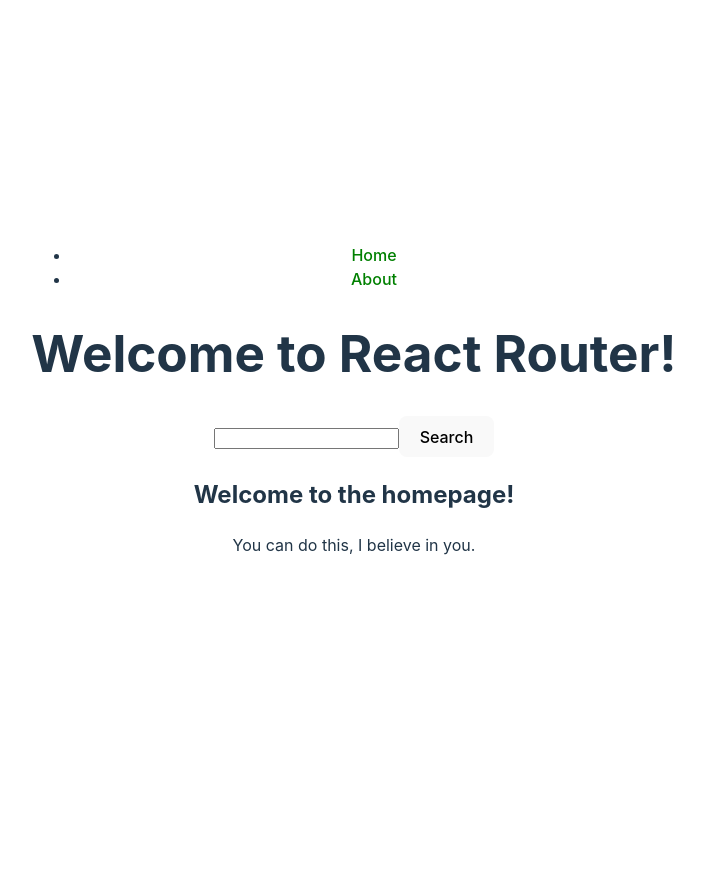
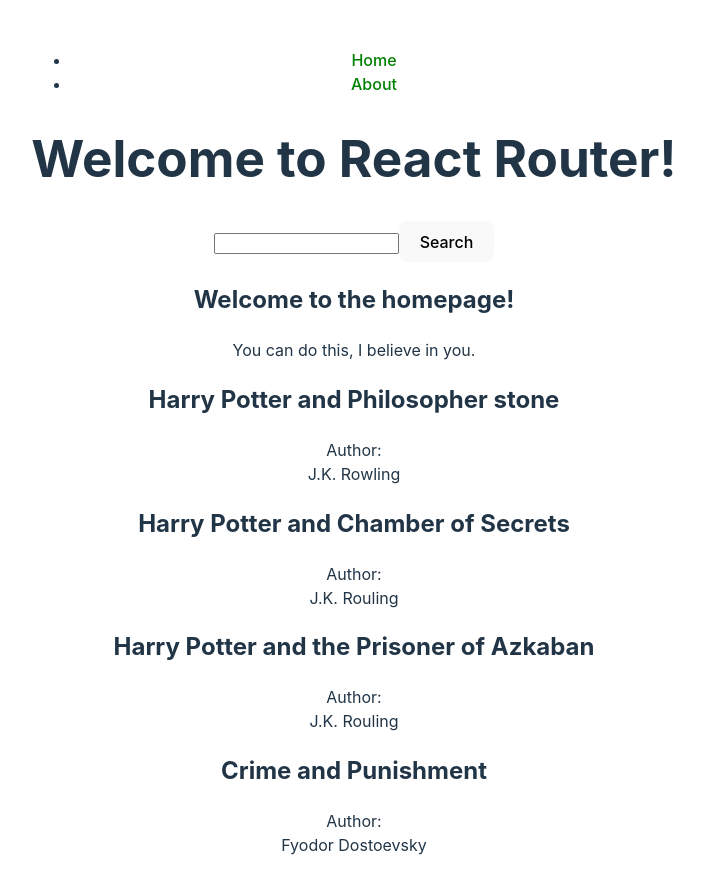
Before and after one commit to annTerry/React_Tasks, a React (Vite) app in the folder react_components/: page / in a window 1280 px wide. Shown: the whole page, without its empty margins (286-990 px from the left). Before the commit the page ends 800 px from the top, so only its background shows below. Built offline with nearby package versions, Linux system fonts and the light colour scheme.

Commit message:
feat: card and cards render

```diff
--- a/react_components/src/data/cards.json
+++ b/react_components/src/assets/data/cards.json
@@ -1,5 +1,4 @@
-{"cards":[
-   {"bookName" : "Harry Potter and Philosopher stone",
+[{"bookName" : "Harry Potter and Philosopher stone",
     "author": "J.K. Rowling",
     "popularity": 9,
     "year": "1997",
@@ -43,4 +42,4 @@
 "quantity" : 3,
 "state" : "base"
 }
-]}
+]
--- /dev/null
+++ b/react_components/src/common/types.ts
@@ -0,0 +1,12 @@
+export interface Card {
+    bookName :string,
+    author: string,
+    popularity: number,
+    year: string,
+    translation?: string,
+    cover: string,
+    pages: number,
+    illustration? : string,
+    quantity : number,
+    state? : string
+};
--- /dev/null
+++ b/react_components/src/components/allCards.tsx
@@ -0,0 +1,30 @@
+import { Card } from "common/types";
+import React from "react";
+import OneCard from "./card";
+
+export default class AllCards extends React.Component {
+  creationDataArray:Card[] = [];
+  constructor(props:PropertyDecorator) {
+    super(props);
+    fetch("/src/assets/data/cards.json")
+            .then(res => res.json())
+            .then(data => {
+              this.creationDataArray = data as Card[];
+              this.forceUpdate();
+            }).catch(e => { console.log(e.message) });
+  }
+
+  render() {
+    let i=0;
+    const allCardsRender=this.creationDataArray.map( (card) => {
+      return <OneCard key={i++} {...card}/>
+    });
+    return (
+      <div>
+        {
+        allCardsRender
+        }
+      </div>
+    );
+  }
+}
--- a/react_components/src/components/card.tsx
+++ b/react_components/src/components/card.tsx
@@ -1,10 +1,33 @@
 import React from "react";
+import { Card } from "common/types";
 
-export default function OneCard() {
-  return (
-    <div>
-      <h2></h2>
-      <div></div>
+
+export default class OneCard extends React.Component<Card> {
+  stat: Card;
+  constructor(props:Card) {
+    super(props);
+    this.stat = {
+      bookName :"",
+      author: "",
+      popularity: 0,
+      year: "",
+      cover: "",
+      pages: 0,
+      quantity : 0,
+    };
+    const data = props as unknown as Card;
+    this.stat.bookName = data.bookName;
+    this.stat.author = data.author;
+    this.stat.popularity = data.popularity;
+  }
+  render() {
+    return (
+      <div>
+      <h2>{this.stat.bookName}</h2>
+      <div>
+        <div>Author:</div><div>{this.stat.author}</div>
+      </div>
     </div>
-  );
+    );
+  }
 }
--- a/react_components/src/pages/home.tsx
+++ b/react_components/src/pages/home.tsx
@@ -1,5 +1,6 @@
 import SearchString from "../components/search";
 import React from "react";
+import AllCards from "../components/allCards";
 
 export default function Home() {
   return (
@@ -7,6 +8,7 @@
         <SearchString/>
         <h2>Welcome to the homepage!</h2>
         <p>You can do this, I believe in you.</p>
+        <AllCards/>
       </main>
   );
 }
```
